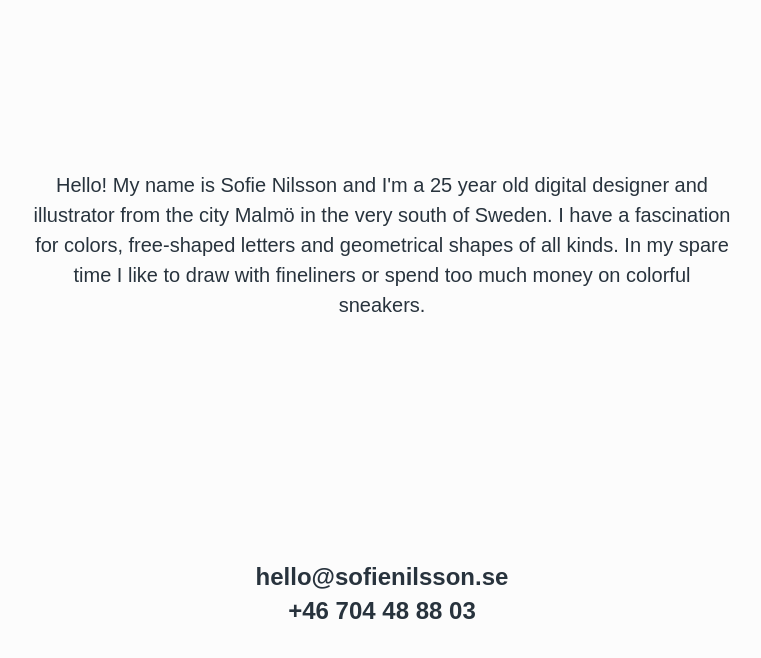
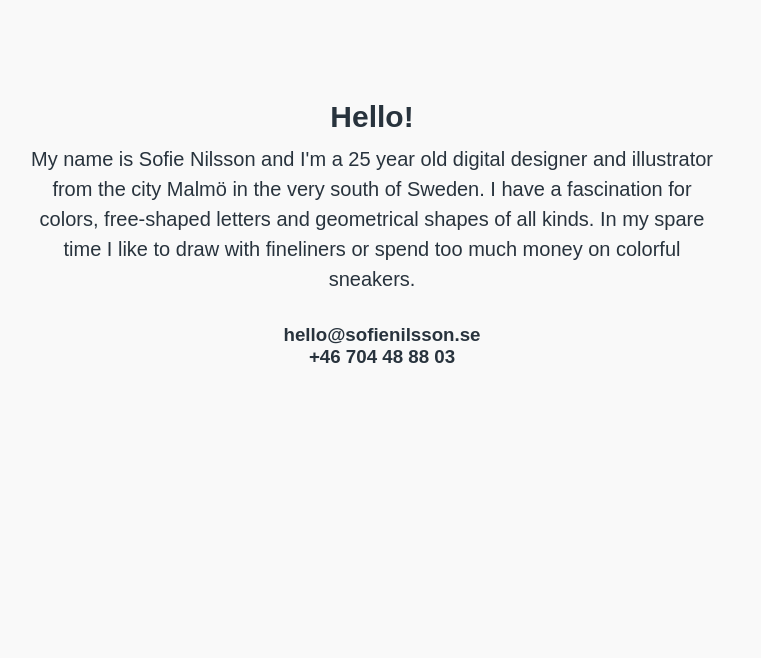
Before and after one commit to sofieenilsson/sofie-nilsson, a plain HTML site: page about.html in a window 1280 px wide. Shown: the whole page, without its empty margins (258-1019 px from the left). Drawn offline with nearby package versions, Linux system fonts and the light colour scheme.

Commit message:
started working on about page

```diff
--- a/about.html
+++ b/about.html
@@ -14,29 +14,28 @@
 	</head>
 
 	<body>
-		<div class="grid grid-pad">
+		<div class="grid">
 			<!-- G R I D -->
 			<div class="col-1-1">
-				<p>
-					Hello! My name is Sofie Nilsson and I'm a 25 year old digital designer and illustrator from the city Malmö in the very south of Sweden. I have a fascination for colors, free-shaped letters and geometrical shapes of all kinds. In my spare time I like to draw with fineliners or spend too much money on colorful sneakers.
-				</p>
-				<h3>
-					hello@sofienilsson.se
-					</br>
-					+46 704 48 88 03
-				</h3>
+				<div class="content">
+					<h3 class="about-head">
+						Hello!
+					</h3>
+					<p class="about">
+						My name is Sofie Nilsson and I'm a 25 year old digital designer and illustrator from the city Malmö in the very south of Sweden. I have a fascination for colors, free-shaped letters and geometrical shapes of all kinds. In my spare time I like to draw with fineliners or spend too much money on colorful sneakers.
+					</p>
+				</div>
 			</div>
 		</div>
-	</div>
 
-<!-- M E N U - J S -->
-	<script src="https://code.jquery.com/jquery-2.1.3.min.js"></script>
-	<script>
-		$(document).ready(function(){
-		$('#nav-icon1,#nav-icon2,#nav-icon3,#nav-icon4').click(function(){
-			$(this).toggleClass('open');
-		});
-	});
-	</script>
+		<footer>
+			<h3 id="mail">
+				hello@sofienilsson.se
+			</h3>
+			<h3 id="phone">
+				+46 704 48 88 03
+			</h3>
+		</footer>
+
 	</body>
 </html>
--- a/css/about.css
+++ b/css/about.css
@@ -1,53 +1,56 @@
 
 body {
 	font-family: 'Montserrat', sans-serif;
-	background: #FCFCFC;
-	color: #28333D;
+	background: #F9F9F9;
+  color: #28333D;
 }
 
-p {
+/* Main */
+
+.content {
+  text-align: center;
+  margin-top: 100px;
+}
+
+.about-head {
+  font-size: 30px;
+  margin: 0 auto;
+}
+
+.about {
   font-size: 20px;
   line-height: 30px;
-  margin-top: 150px;
-  margin-bottom: 15px;
   width: 700px;
-  text-align: center;
   margin-left: auto;
   margin-right: auto;
+  margin-top: 10px;
+}
+
+footer {
+  background-color: #F9F9F9;
+  height: 60px;
+  padding-top: 10px;
+  text-align: center;
+}
+
+#mail {
+  vertical-align: text-bottom;
+  margin: 0px;
+}
+
+#phone {
+  vertical-align: text-bottom;
+  margin: 0px;
 }
 
 
 
-h2 {
-  font-size: 20px;
-  line-height: 30px;
-  margin-bottom: 0px;
-}
-
-img {
-  vertical-align: text-top;
-  margin-top: 15px;
-}
-
-.education, .experience {
-	padding: 0px;
-  text-align: left;
-  padding-top: 20px;
-  margin-top: 0px;
-}
 
 
-/* C O N T A C T  P A G E */
 
-h3 {
-  font-size: 24px;
-  line-height: 34px;
-  text-align: center;
-  margin-top: 240px;
-}
+/* Not in use*/
 
-
-/* L I N K S */
+/* Links */
 
 /* unvisited link */
 a:link {
@@ -77,29 +80,16 @@ a:active {
     text-decoration: none;
 }
 
-
-/* - - L I N K  D I F F E R E N T  C O L O R - - */
-
-A.link {
-  color:#DF00FF;
+/*
+img {
+  vertical-align: text-top;
+  margin-top: 15px;
 }
 
-A.link:link  {
-  text-decoration: none;
-  color: #DF00FF;
+.education, .experience {
+  padding: 0px;
+  text-align: left;
+  padding-top: 20px;
+  margin-top: 0px;
 }
-
-A.link:visited {
-  text-decoration: none;
-  color: #DF00FF;
-}
-
-A.link:hover {
-  opacity: 0;
-  text-decoration: none;
-}
-
-A.link:active {
-  text-decoration: none;
-  color: #DF00FF;
-}
+*/
--- a/css/main.css
+++ b/css/main.css
@@ -164,11 +164,15 @@ body {
 }
 
 /* Footer */
+
+footer {
+  background-color: #F9F9F9;
+  height: 60px;
+  padding-top: 10px;
+}
+
 #footer {
-  font-family: 'Montserrat', sans-serif;
   font-size: 12px;
   color: #9D9D9C;
   text-align: center;
-  margin-top: 30px;
-  margin-bottom: 30px;
 }
```
Also changed, not shown: index.html (+7 -4 lines).
